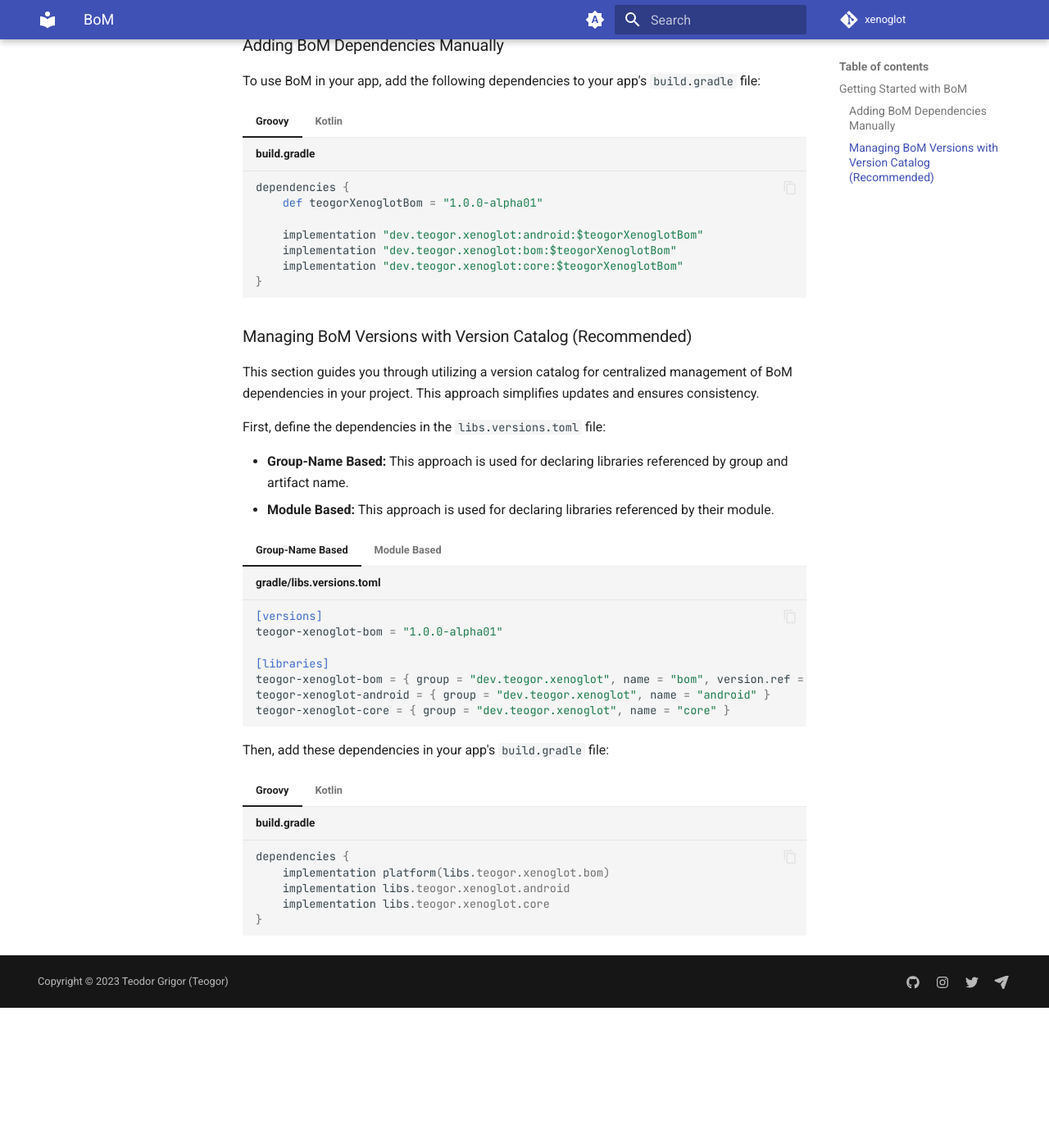
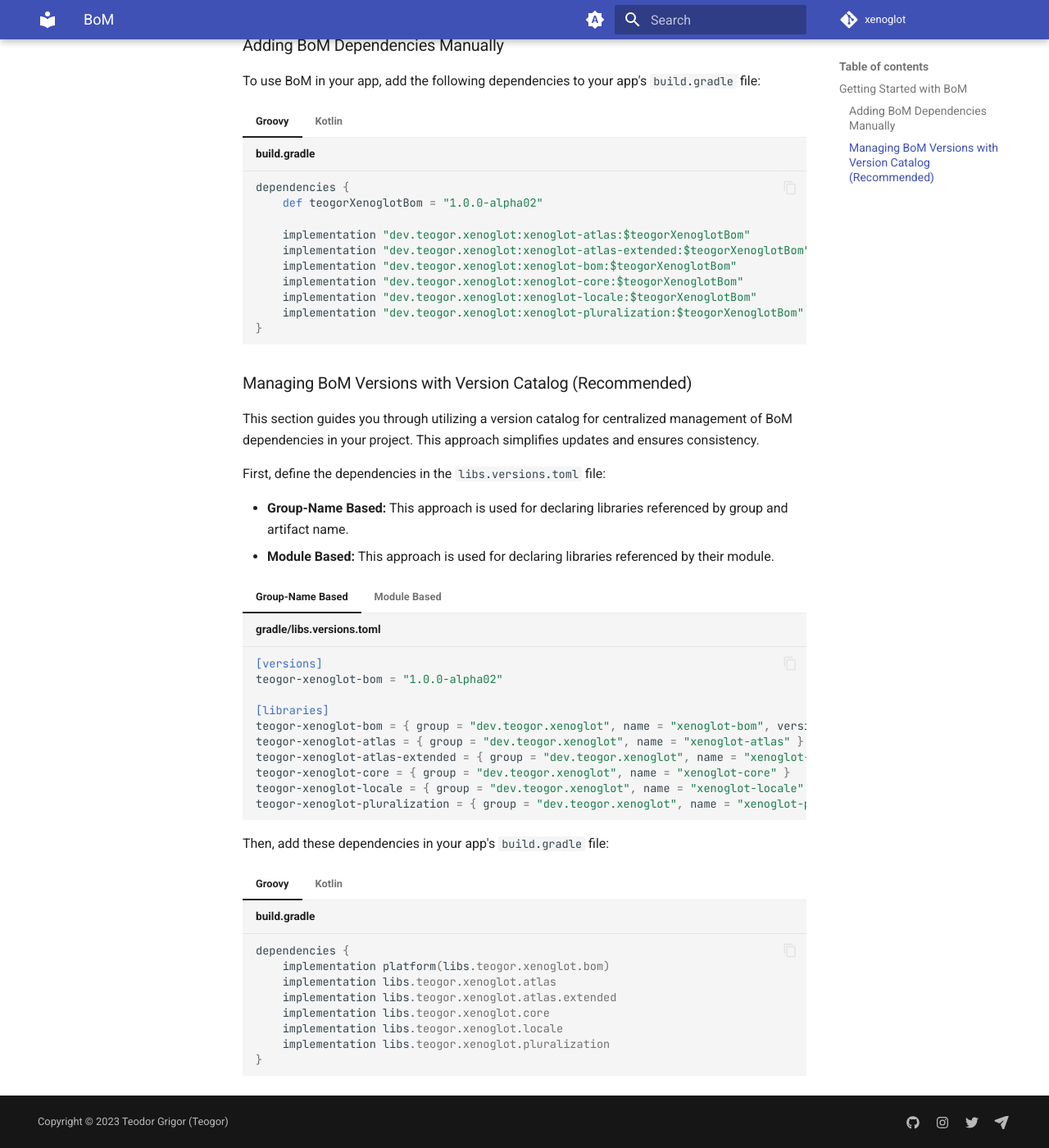
Before and after one commit to teogor/xenoglot, an MkDocs documentation site: the page built from docs/bom/implementation.md, in a window 1280 px wide and 1400 px high, scrolled down 608 px. Shown: the whole window at 82% size. Built offline with MkDocs 1.6.1 and Material for MkDocs 9.7.7, drawn with Linux system fonts in a browser that asks for light colours; comment, search, counter and statistics services are not loaded; before the commit the page ends 1837 px from its top, so only the background shows below that.

````diff
--- a/docs/bom/implementation.md
+++ b/docs/bom/implementation.md
@@ -23,11 +23,14 @@ To use BoM in your app, add the following dependencies to your app's `build.grad
 
     ```groovy title="build.gradle"
     dependencies {
-        def teogorXenoglotBom = "1.0.0-alpha01"
+        def teogorXenoglotBom = "1.0.0-alpha02"
 
-        implementation "dev.teogor.xenoglot:android:$teogorXenoglotBom"
-        implementation "dev.teogor.xenoglot:bom:$teogorXenoglotBom"
-        implementation "dev.teogor.xenoglot:core:$teogorXenoglotBom"
+        implementation "dev.teogor.xenoglot:xenoglot-atlas:$teogorXenoglotBom"
+        implementation "dev.teogor.xenoglot:xenoglot-atlas-extended:$teogorXenoglotBom"
+        implementation "dev.teogor.xenoglot:xenoglot-bom:$teogorXenoglotBom"
+        implementation "dev.teogor.xenoglot:xenoglot-core:$teogorXenoglotBom"
+        implementation "dev.teogor.xenoglot:xenoglot-locale:$teogorXenoglotBom"
+        implementation "dev.teogor.xenoglot:xenoglot-pluralization:$teogorXenoglotBom"
     }
     ```
 
@@ -35,11 +38,14 @@ To use BoM in your app, add the following dependencies to your app's `build.grad
 
     ```kotlin title="build.gradle.kts"
     dependencies {
-        val teogorXenoglotBom = "1.0.0-alpha01"
+        val teogorXenoglotBom = "1.0.0-alpha02"
 
-        implementation("dev.teogor.xenoglot:android:$teogorXenoglotBom")
-        implementation("dev.teogor.xenoglot:bom:$teogorXenoglotBom")
-        implementation("dev.teogor.xenoglot:core:$teogorXenoglotBom")
+        implementation("dev.teogor.xenoglot:xenoglot-atlas:$teogorXenoglotBom")
+        implementation("dev.teogor.xenoglot:xenoglot-atlas-extended:$teogorXenoglotBom")
+        implementation("dev.teogor.xenoglot:xenoglot-bom:$teogorXenoglotBom")
+        implementation("dev.teogor.xenoglot:xenoglot-core:$teogorXenoglotBom")
+        implementation("dev.teogor.xenoglot:xenoglot-locale:$teogorXenoglotBom")
+        implementation("dev.teogor.xenoglot:xenoglot-pluralization:$teogorXenoglotBom")
     }
     ```
 
@@ -56,24 +62,30 @@ First, define the dependencies in the `libs.versions.toml` file:
 
     ```toml title="gradle/libs.versions.toml"
     [versions]
-    teogor-xenoglot-bom = "1.0.0-alpha01"
+    teogor-xenoglot-bom = "1.0.0-alpha02"
 
     [libraries]
-    teogor-xenoglot-bom = { group = "dev.teogor.xenoglot", name = "bom", version.ref = "teogor-xenoglot-bom" }
-    teogor-xenoglot-android = { group = "dev.teogor.xenoglot", name = "android" }
-    teogor-xenoglot-core = { group = "dev.teogor.xenoglot", name = "core" }
+    teogor-xenoglot-bom = { group = "dev.teogor.xenoglot", name = "xenoglot-bom", version.ref = "teogor-xenoglot-bom" }
+    teogor-xenoglot-atlas = { group = "dev.teogor.xenoglot", name = "xenoglot-atlas" }
+    teogor-xenoglot-atlas-extended = { group = "dev.teogor.xenoglot", name = "xenoglot-atlas-extended" }
+    teogor-xenoglot-core = { group = "dev.teogor.xenoglot", name = "xenoglot-core" }
+    teogor-xenoglot-locale = { group = "dev.teogor.xenoglot", name = "xenoglot-locale" }
+    teogor-xenoglot-pluralization = { group = "dev.teogor.xenoglot", name = "xenoglot-pluralization" }
     ```
 
 === "Module Based"
 
     ```toml title="gradle/libs.versions.toml"
     [versions]
-    teogor-xenoglot-bom = "1.0.0-alpha01"
+    teogor-xenoglot-bom = "1.0.0-alpha02"
 
     [libraries]
-    teogor-xenoglot-bom = { module = "dev.teogor.xenoglot:bom", version.ref = "teogor-xenoglot-bom" }
-    teogor-xenoglot-android = { module = "dev.teogor.xenoglot:android" }
-    teogor-xenoglot-core = { module = "dev.teogor.xenoglot:core" }
+    teogor-xenoglot-bom = { module = "dev.teogor.xenoglot:xenoglot-bom", version.ref = "teogor-xenoglot-bom" }
+    teogor-xenoglot-atlas = { module = "dev.teogor.xenoglot:xenoglot-atlas" }
+    teogor-xenoglot-atlas-extended = { module = "dev.teogor.xenoglot:xenoglot-atlas-extended" }
+    teogor-xenoglot-core = { module = "dev.teogor.xenoglot:xenoglot-core" }
+    teogor-xenoglot-locale = { module = "dev.teogor.xenoglot:xenoglot-locale" }
+    teogor-xenoglot-pluralization = { module = "dev.teogor.xenoglot:xenoglot-pluralization" }
     ```
 
 Then, add these dependencies in your app's `build.gradle` file:
@@ -83,8 +95,11 @@ Then, add these dependencies in your app's `build.gradle` file:
     ```groovy title="build.gradle"
     dependencies {
         implementation platform(libs.teogor.xenoglot.bom)
-        implementation libs.teogor.xenoglot.android
+        implementation libs.teogor.xenoglot.atlas
+        implementation libs.teogor.xenoglot.atlas.extended
         implementation libs.teogor.xenoglot.core
+        implementation libs.teogor.xenoglot.locale
+        implementation libs.teogor.xenoglot.pluralization
     }
     ```
 
@@ -93,8 +108,11 @@ Then, add these dependencies in your app's `build.gradle` file:
     ```kotlin title="build.gradle.kts"
     dependencies {
         implementation(platform(libs.teogor.xenoglot.bom))
-        implementation(libs.teogor.xenoglot.android)
+        implementation(libs.teogor.xenoglot.atlas)
+        implementation(libs.teogor.xenoglot.atlas.extended)
         implementation(libs.teogor.xenoglot.core)
+        implementation(libs.teogor.xenoglot.locale)
+        implementation(libs.teogor.xenoglot.pluralization)
     }
     ```
 
--- a/mkdocs.yml
+++ b/mkdocs.yml
@@ -16,12 +16,15 @@ copyright: Copyright &copy; 2023 Teodor Grigor (Teogor)
 
 # Page tree
 nav:
-  - Home: index.md
+  - Home:
+    - Overview: index.md
+    - Pluralization Guide: pluralization-guide.md
   - Releases:
     - releases.md
     - Implementation: releases/implementation.md
     - Changelog:
       - 1.0.0-alpha01: releases/changelog/1.0.0-alpha01.md
+      - 1.0.0-alpha02: releases/changelog/1.0.0-alpha02.md
   - Reference: reference.md
   - Sponsor: sponsor.md
   - Security: security.md
````
Also changed, not shown: README.md (+141 -34 lines), docs/assets/winds/xenoglot-bom.json (+79 -0 lines), docs/assets/winds/xenoglot.json (+68 -0 lines), docs/bom/bom-mapping.md (+8 -5 lines), docs/bom/index.md (+7 -7 lines), docs/index.md (+33 -21 lines), docs/releases/index.md (+41 -14 lines), winds-changelog.yml (+12 -0 lines), 2 other files.
